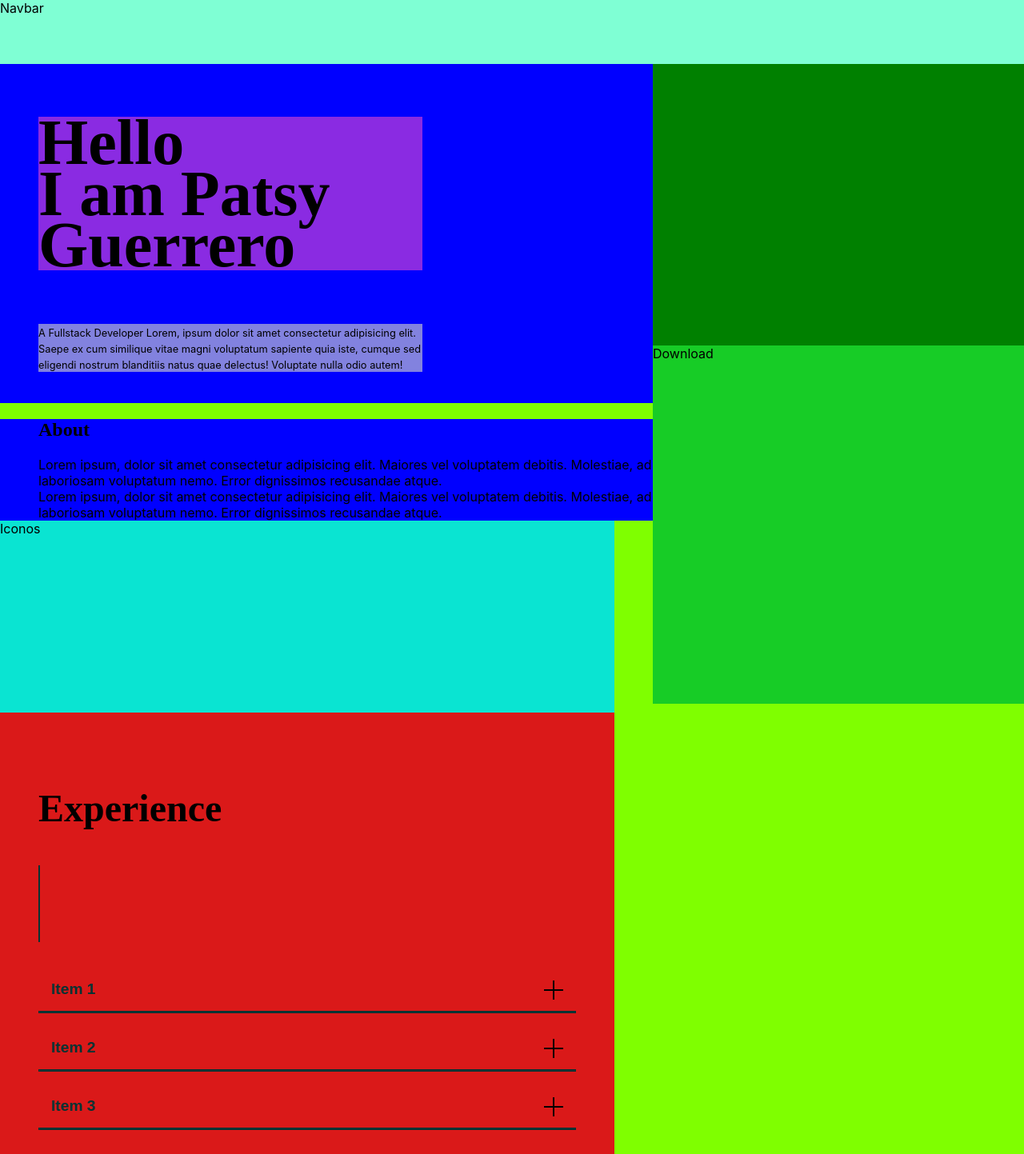
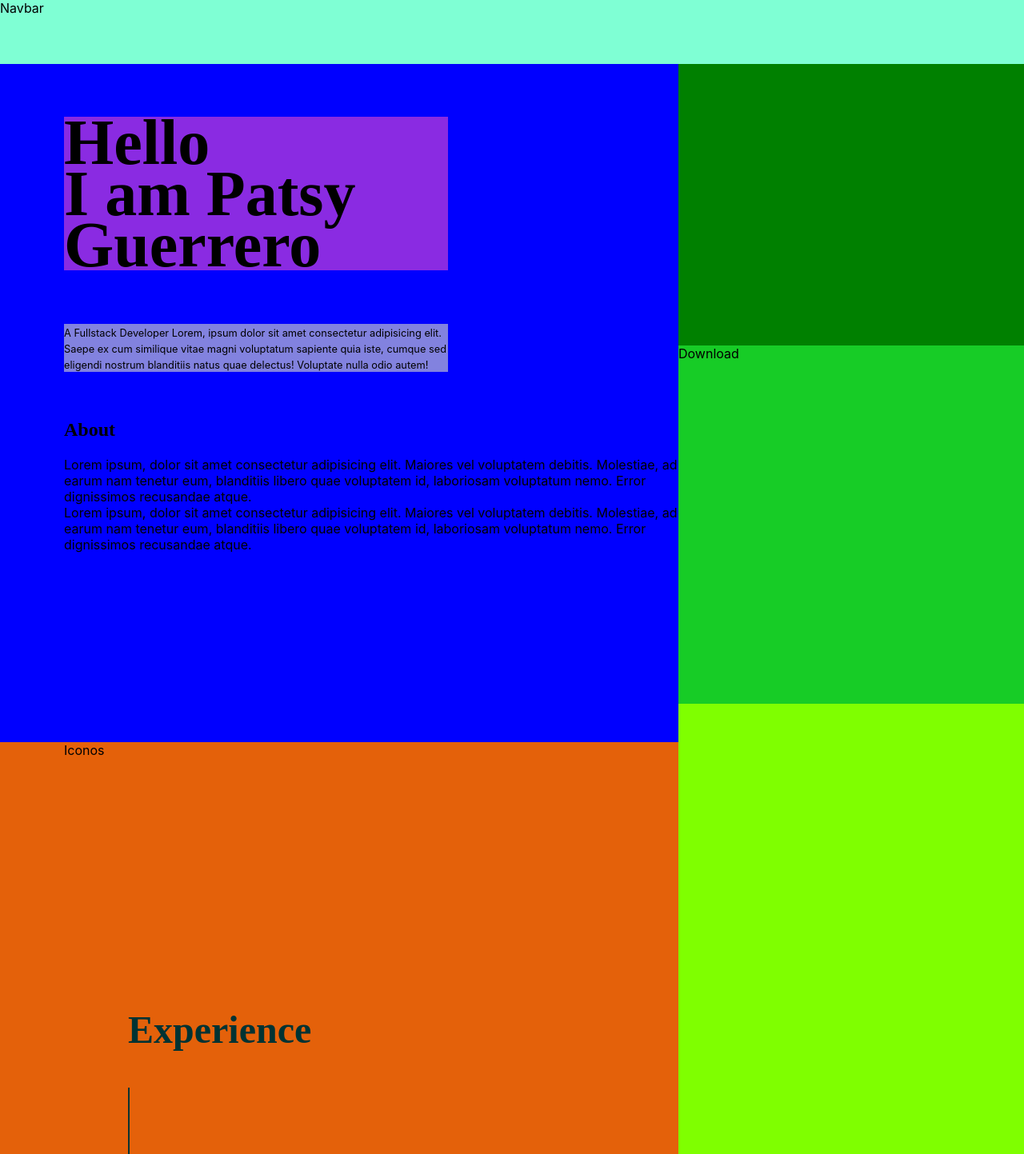
Before and after one commit to PatsyGuerrero/Portfolio, a React (Create React App) app in the folder portfolio/: page / in a window 1280 px wide. Shown: the top 1443 px of the page at 80% size. Built offline with nearby package versions, Linux system fonts and the light colour scheme.

Commit message:
solucionado de conflictos

```diff
--- a/portfolio/src/components/About.module.scss
+++ b/portfolio/src/components/About.module.scss
@@ -57,29 +57,43 @@
     }
 }
 
-@media (min-width: (map-get($breakpoints, medium))) {
+@media (min-width: (map-get($breakpoints, medium))) and (max-width: (map-get($breakpoints, large))-1){
     // body {
     //     background-color: salmon;
     // }
     .container{
         background-color: blue;
-        padding-left: $padding-base-medium;
-        // width: 100vw;
-        // height: fit-content;
-        // display: flex;
+        width: $width-min-medium ;
+        height: 25rem ;
+        // position: absolute;
+        display: flex;
         // justify-content: center;
         // align-items: center;
-        // padding-left: $padding-base-mobile;
-        // padding-bottom: 2rem;
-        // // margin-top: 4.2rem !important;
-        // // z-index: 2;
-        // .vl {
-        //     border-left: 3px solid green;
-        //     height: 3rem;
-        //     margin: 0 0 1rem 0;
-        // }
+        // top: 10px;
+        // margin-top: $height-navbar;
+        padding-left: $padding-base-medium;
+        padding-bottom: 1.5rem;
+        // z-index: 99;
     }
 }
+
+@media (min-width: (map-get($breakpoints, large))) {
+    .container{
+        background-color: blue;
+        width: $width-min-medium ;
+        height: 25rem ;
+        // position: absolute;
+        display: flex;
+        // justify-content: center;
+        // align-items: center;
+        // top: 10px;
+        // margin-top: $height-navbar;
+        padding-left: $padding-base-large;
+        padding-bottom: 1.5rem;
+        // z-index: 99;
+    }
+}
+
 // .container{
 //     background-color:lightcoral;
 //     width: 50vw;
--- a/portfolio/src/components/Experience.module.scss
+++ b/portfolio/src/components/Experience.module.scss
@@ -46,14 +46,14 @@
 
 }
 
-@media (min-width: (map-get($breakpoints, medium))) {
+@media (min-width: (map-get($breakpoints, medium))) and (max-width: (map-get($breakpoints, large))-1) {
 
     .container{
         background-color:#da1919;
         width: $width-min-medium;
         height: fit-content;
         text-align: left;
-
+        padding-left: $padding-base-medium;
         .iconos{
             background-color: plum;
             display:block;
@@ -94,47 +94,47 @@
 
 }
 
-// @media (min-width: (map-get($breakpoints, large))) {
-//     .container{
-//     background-color:#e4610a;
-//     // width: $width-min-medium;
-//     width: 110%;
-//     height: fit-content;
-//     text-align: left;
+@media (min-width: (map-get($breakpoints, large))) {
+    .container{
+    background-color:#e4610a;
+    width: $width-min-medium;
+    // width: 110%;
+    height: fit-content;
+    text-align: left;
+    padding-left: $padding-base-large;
+    .iconos{
+        display:block;
+        width: 100%;
+        height: 30vh;
+        // background-color: #003333;
+    }
 
-//     .iconos{
-//         display:block;
-//         width: 100%;
-//         height: 30vh;
-//         // background-color: #003333;
-//     }
+    .elements{
+        display: flex;
+        justify-content: flex-start;
+        align-items: flex-start;
+        flex-direction: column;
+        margin-left: 5rem;
+        margin-right: 5rem;
+        margin-top: 3rem;
 
-//     .elements{
-//         display: flex;
-//         justify-content: flex-start;
-//         align-items: flex-start;
-//         flex-direction: column;
-//         margin-left: 5rem;
-//         margin-right: 5rem;
-//         margin-top: 3rem;
+        h1{
+            font-family: 'Crimson Pro', serif;
+            font-size: 3rem;
+            color:#003333 ;
+        }
 
-//         h1{
-//             font-family: 'Crimson Pro', serif;
-//             font-size: 3rem;
-//             color:#003333 ;
-//         }
+        .line {
+            //width: 0.5rem;
+            height: 6rem;
+            border-left: 0.15rem solid #003333;
+        }
 
-//         .line {
-//             //width: 0.5rem;
-//             height: 6rem;
-//             border-left: 0.15rem solid #003333;
-//         }
-
-//         .acordeon{
-//             margin-top: 1.5rem;
-//             width: 100%;
-//             padding-bottom: 8rem;
-//         }
-//     }
-//     }
-// }
+        .acordeon{
+            margin-top: 1.5rem;
+            width: 100%;
+            padding-bottom: 8rem;
+        }
+    }
+    }
+}
--- a/portfolio/src/components/Home.module.scss
+++ b/portfolio/src/components/Home.module.scss
@@ -35,10 +35,10 @@
 
 }
 
-@media (min-width: (map-get($breakpoints, medium))) {
+@media (min-width: (map-get($breakpoints, medium))) and (max-width: (map-get($breakpoints, large))-1) {
     .container{
         background-color: blue;
-        width: $width-min-medium;
+        width: $width-min-medium ;
         height: 25rem ;
         // position: absolute;
         display: flex;
@@ -74,47 +74,44 @@
     }
 }
 
-// @media (min-width: (map-get($breakpoints, large))) {
-//     body {
-//         background-color: rgb(114, 218, 250);
-//     }
-//     .container{
-//         background-color: red;
-//         width: 50vw;
-//         height: 40rem;
-//         display: flex;
-//         justify-content: center;
-//         align-items: center;
-//         margin-top: 7vh;
-//         //margin-left: 12rem;
+@media (min-width: (map-get($breakpoints, large))) {
+    body {
+        background-color: rgb(114, 218, 250);
+    }
+    .container{
+        background-color: blue;
+        width: $width-min-medium ;
+        height: 25rem ;
+        // position: absolute;
+        display: flex;
+        // justify-content: center;
+        // align-items: center;
+        // top: 10px;
+        // margin-top: $height-navbar;
+        padding-left: $padding-base-large;
+        padding-bottom: 1.5rem;
+        // z-index: 99;
+    }
+    .containerTitle{
+        width: 100% ;
+        background-color: blueviolet;
+        text-align: start;
+    }
+    .containerDescription{
+        width: 100%;
+        max-width: 30rem;
+        background-color: rgb(130, 130, 223);
+        text-align: start;
 
-//         h1{
-//             font-size: 5rem;
-//             font-family: 'Open Sans ';
-//             line-height:5rem;
-//         }
+        span{
+            font-size: 0.8rem ;
+            line-height: 1rem ;
+        }
 
-//         .containerGrap{
-//             background-color: lightblue;
-//             width: 90%;
-//             height: 90%;
-//         }
-//         .containerTitle{
-//             width: fit-content;
-//             background-color: blueviolet;
-//             text-align: start;
-
-//         }
-//         .containerDescription{
-//             width: 50%;
-//             background-color: rgb(130, 130, 223);
-//             text-align: start;
-
-//             span{
-//                 font-size: 1rem;
-//                 line-height: 1.8rem;
-//             }
-
-//         }
-//     }
-// }
+    }
+    h1{
+        font-size: 5rem;
+        font-family: 'Open Sans ';
+        line-height: 4rem;
+    }
+}
```
